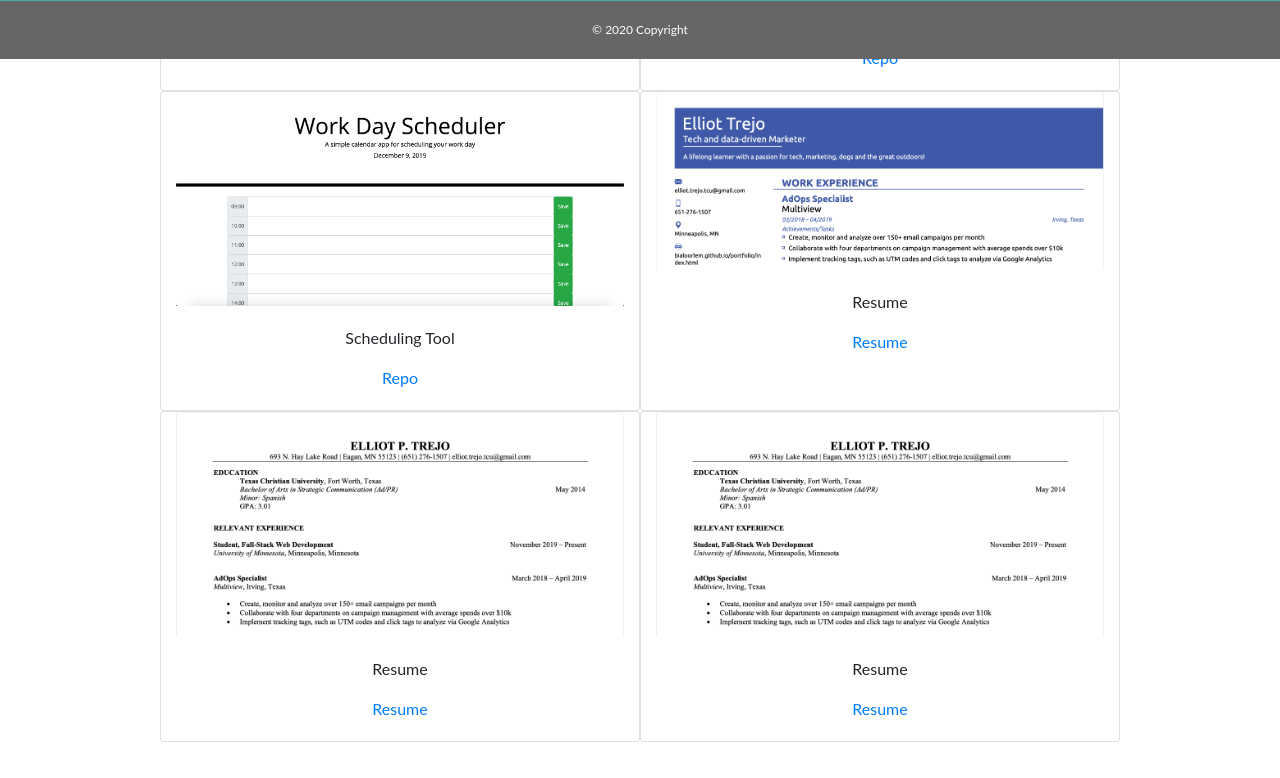
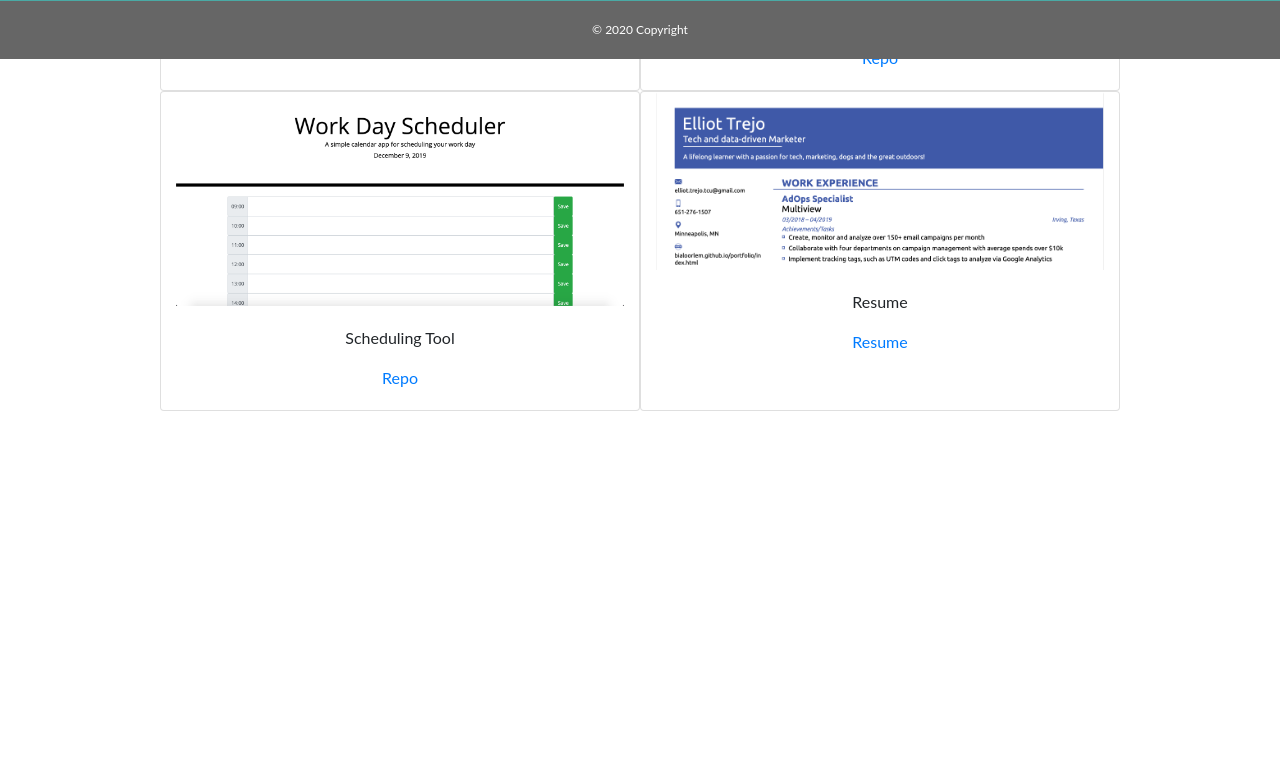
Before and after one commit to bialoorlem/portfolio, a plain HTML site: page portfolio.html in a window 1280 px wide. Shown: the part 741-1519 px from the top of the page. After the commit the page ends 1200 px from the top, so only its background shows below. Drawn offline with nearby package versions, Linux system fonts and the light colour scheme.

Commit message:
Cleaned up the code. The portfolio page is now complete with the update.

```diff
--- a/portfolio.html
+++ b/portfolio.html
@@ -120,24 +120,7 @@
                             <p class="card-text text-center"><a href="assets/Elliots-Resume.pdf">Resume</a></p>
                         </div>
                     </div>
-                    <div class="col-sm-6 card" style="width: 16rem;">
-                        <a href="assets/ElliotTrejoResume.pdf">
-                            <img src="assets/resume.png" class="card-img-top" alt="...">
-                        </a>
-                        <div class="card-body">
-                            <p class="card-text text-center">Resume</p>
-                            <p class="card-text text-center"><a href="assets/ElliotTrejoResume.pdf">Resume</a></p>
-                        </div>
-                    </div>
-                    <div class="col-sm-6 card" style="width: 16rem;">
-                        <a href="assets/ElliotTrejoResume.pdf">
-                            <img src="assets/resume.png" class="card-img-top" alt="...">
-                        </a>
-                        <div class="card-body">
-                            <p class="card-text text-center">Resume</p>
-                            <p class="card-text text-center"><a href="assets/ElliotTrejoResume.pdf">Resume</a></p>
-                        </div>
-                    </div>
+
                 </div>
 
             </div>
```
